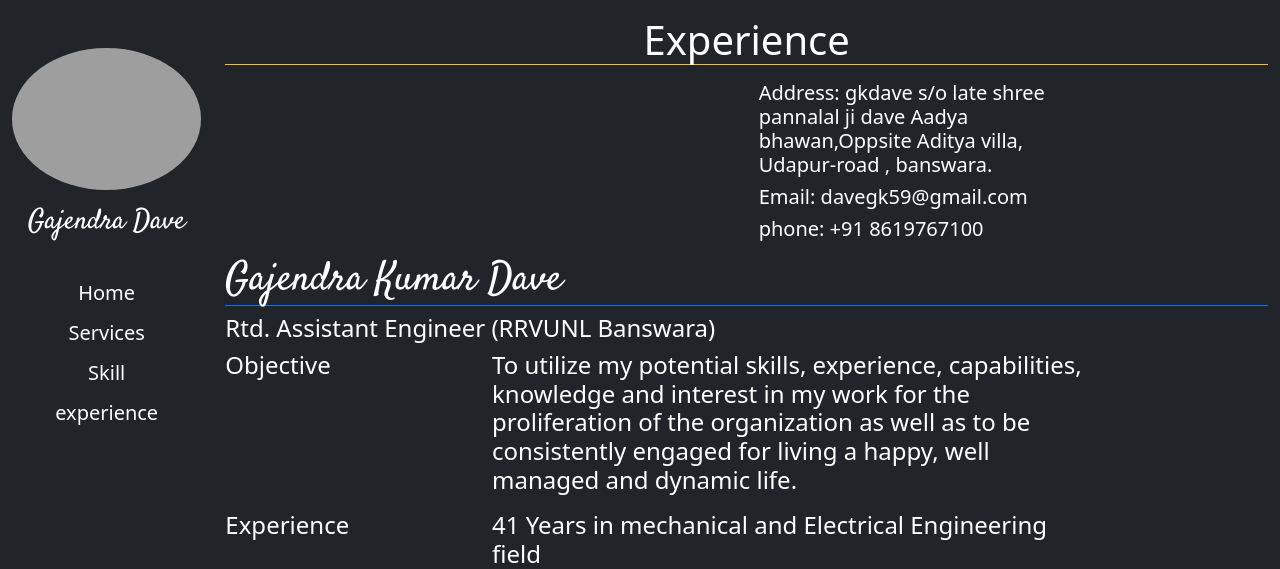
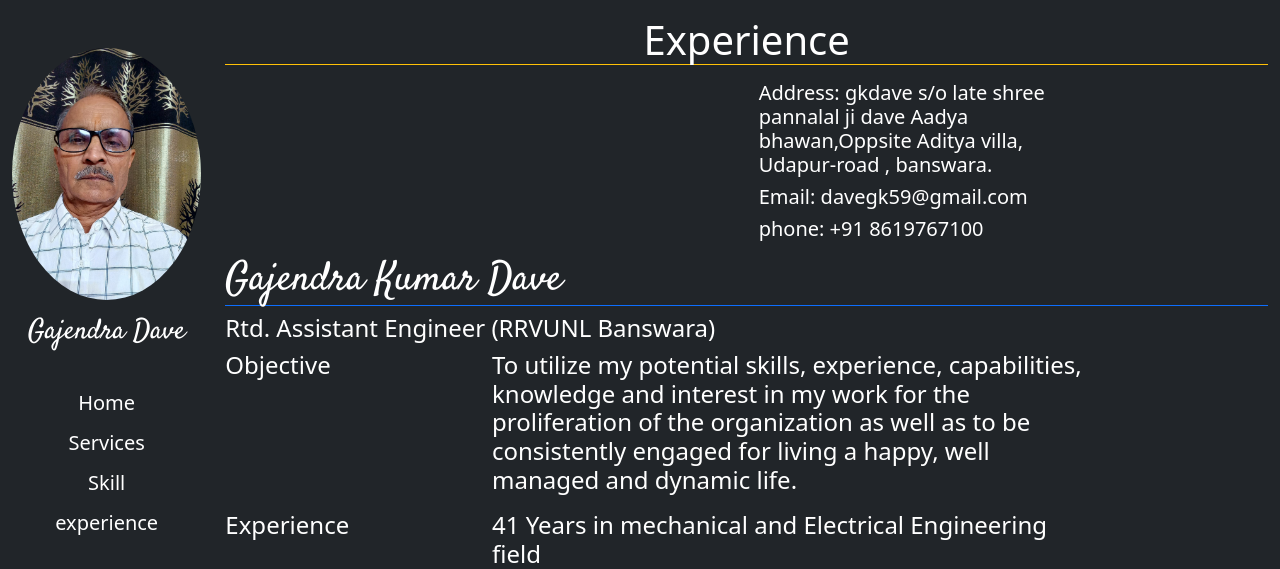
Before and after one commit to Gkdave/resume, a Django app: page /exep/exep/ in a window 1280 px wide. Shown: the top 569 px of the page. Run offline with Django 3.2, Linux system fonts and the light colour scheme; some libraries are stand-ins or nearby versions; grey boxes are pictures that could not be loaded.

Commit message:
image add to html file

```diff
--- a/core/templates/core/home.html
+++ b/core/templates/core/home.html
@@ -1,7 +1,7 @@
 {% extends 'core/base.html' %} {% load static %} {% block content1 %}
 <div class="mt-5">
     <div class="text-center">
-        <img src="{% static 'core/images/121.jpg' %}" alt="Profile" class="img-thumbnail" width="250px" height="150px">
+        <img src="{% static 'core/images/gk.jpeg' %}" alt="Profile" class="img-thumbnail" width="250px" height="150px">
 
     </div>
     <div class="mt-5 text-white mx-5 text-justify">
--- a/core/templates/core/sidebar.html
+++ b/core/templates/core/sidebar.html
@@ -1,7 +1,7 @@
 {% load static %}
 <div class="border-right border-danger h-100">
     <div class="text-center">
-        <img src="{% static 'core1/images/121.jpg' %}" alt="Gd" class="img-fluid rounded-circle mt-5">
+        <img src="{% static 'core1/images/gk.jpeg' %}" alt="Gd" class="img-fluid rounded-circle mt-5">
         <!-- <link rel="stylesheet" href="{% static 'css/core.css' %}"> -->
         <h3 class="text-white mt-3 st-font">Gajendra Dave</h3>
     </div>
```
